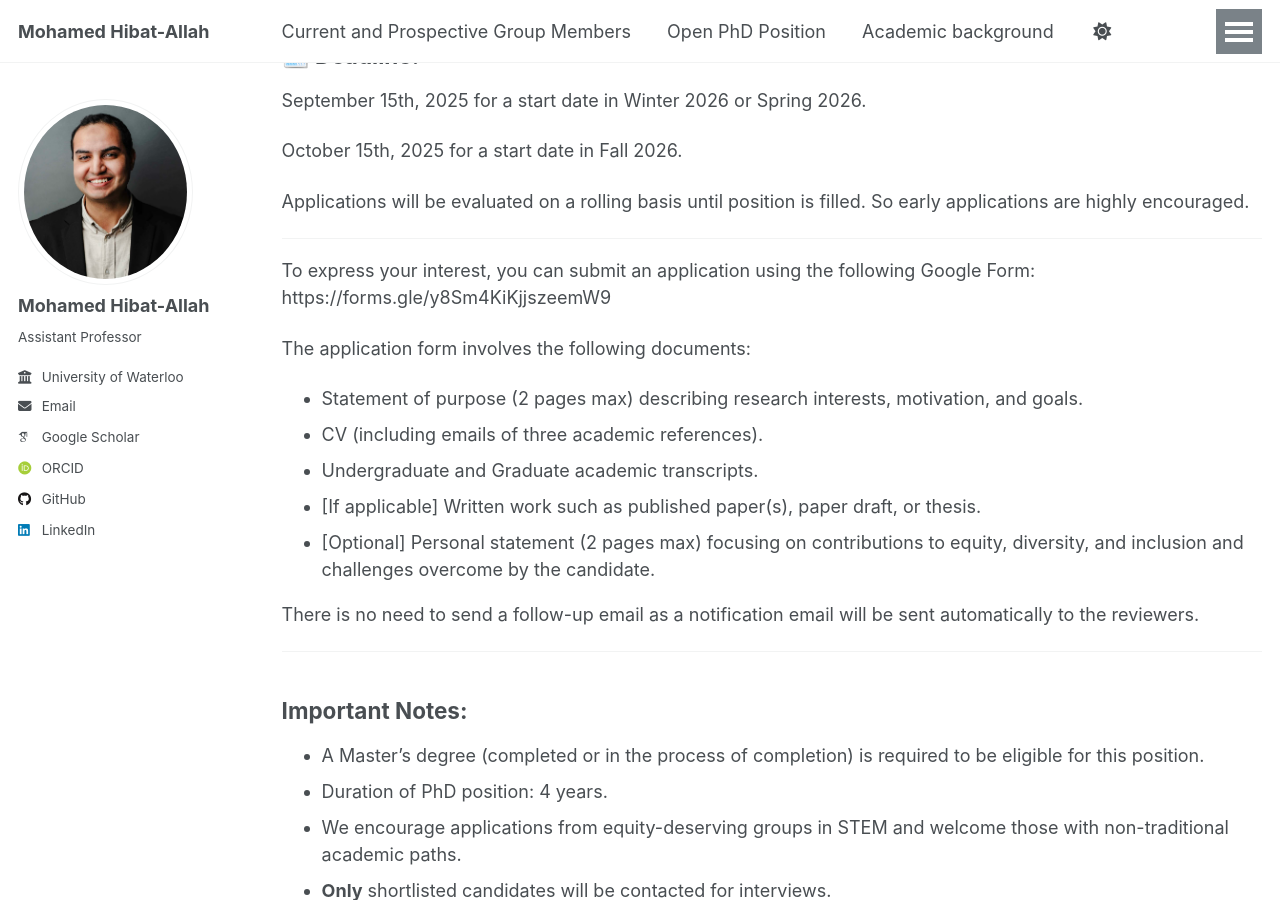
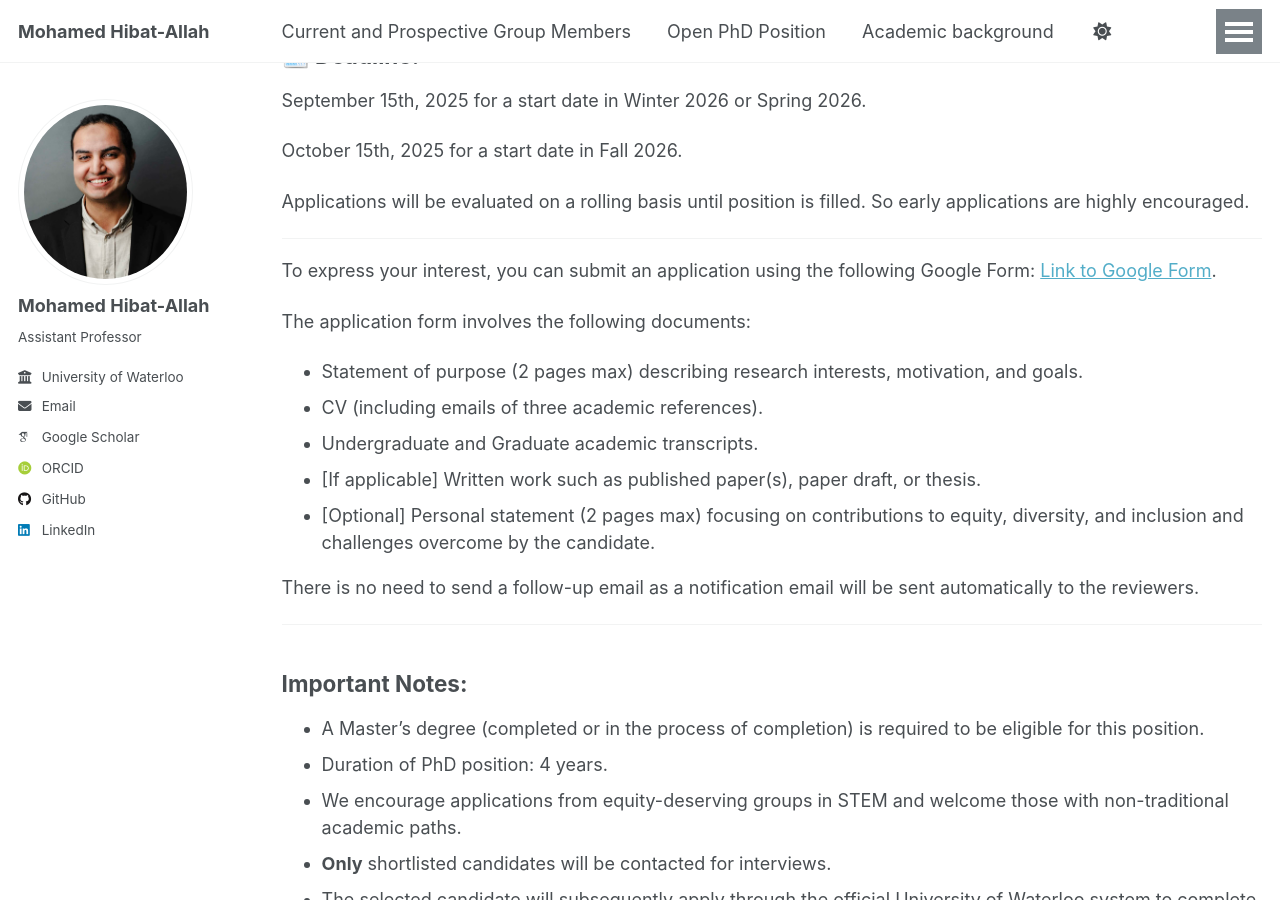
Before and after one commit to mhibatallah/mhibatallah.github.io, a Jekyll site: the page built from _pages/PhDPosition.md, in a window 1280 px wide and 900 px high, scrolled down 359 px. Built offline with Jekyll 4.4.1, drawn with Linux system fonts in a browser that asks for light colours; some web fonts are replaced; a script that is not in the unit is left out.

Commit message:
Update google form

```diff
--- a/_pages/PhDPosition.md
+++ b/_pages/PhDPosition.md
@@ -20,7 +20,7 @@ Applications will be evaluated on a rolling basis until position is filled. So e
 
 ---
 
-To express your interest, you can submit an application using the following Google Form: https://forms.gle/y8Sm4KiKjjszeemW9
+To express your interest, you can submit an application using the following Google Form: [Link to Google Form](https://forms.gle/y8Sm4KiKjjszeemW9).
 
 The application form involves the following documents:
 
```
